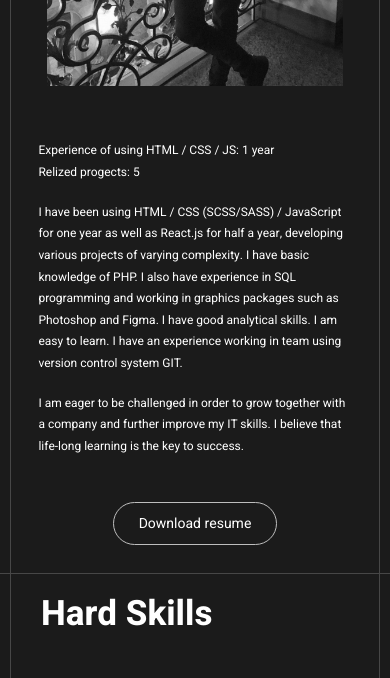
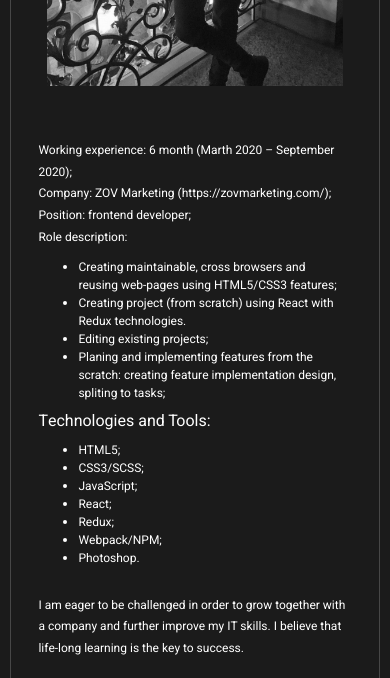
Before and after one commit to Daniil-Maksimovich/Site_resume, a plain HTML site: page index.html in a window 390 px wide. Shown: the part 1130-1808 px from the top of the page. Drawn offline with nearby package versions, Linux system fonts and the light colour scheme.

Commit message:
new resume

```diff
--- a/index.html
+++ b/index.html
@@ -88,30 +88,49 @@
     <section class="about">
         <div class="container">
             <div class="about__img" data-aos="fade-right">
-                <img src="./img/about.png" alt="Daniil">
-            </div>
-            <div class="about__content">
-                <h2 class="heading">About me</h2> <br />
+                <img src="./img/about.png" alt="Daniil"></div>
+                <div class="about__content">
+                    <h2 class="heading">About me</h2>
+                    <br/>
                 <div class="about__img" data-aos="fade-right">
-                    <img src="./img/about.png" alt="Daniil">
+                    <img src="./img/about.png" alt="Daniil"></div>
+                    <div class="about__content__info">
+                        <p>
+                        Working experience: 6 month (Marth 2020 – September 2020);<br>
+                        Company: ZOV Marketing (<a href="https://zovmarketing.com/" target="_blank">https://zovmarketing.com/</a>);<br>
+                        Position: frontend developer;<br>
+                        Role description:
+                            <ul>
+                                <li>Creating maintainable, cross browsers and reusing web-pages using HTML5/CSS3
+                                features;</li>
+                                <li>Creating project (from scratch) using React with Redux technologies.</li>
+                                <li>Editing existing projects;</li>
+                                <li>Planing and implementing features from the scratch: creating feature
+                                            implementation design, spliting to tasks;</li>
+                            </ul>
+                        Technologies and Tools:
+                            <ul>
+                                <li>HTML5;</li>
+                                <li>CSS3/SCSS;</li>
+                                <li>JavaScript;</li>
+                                <li>React;</li>
+                                <li>Redux;</li>
+                                <li>Webpack/NPM;</li>
+                                <li>Photoshop.</li>
+                            </ul>
+                    </p>
+                    <br/>
+                    <p>
+                        I am eager to be challenged in order to grow together with a company and further
+                        improve my IT skills. I believe that life-long learning is the key to success.
+                    </p><br/>
+                    <br/>
                 </div>
-                <div class="about__content__info">
-                    <p>Experience of using HTML / CSS / JS: 1 year</p>
-                    <p>Relized progects: 5</p> <br />
-                    <p>
-                        I have been using HTML / CSS (SCSS/SASS) / JavaScript for one year as well as React.js for half a year, developing
-                        various projects of varying complexity. I have basic knowledge of PHP. I also have experience in SQL programming and
-                        working in graphics packages such as Photoshop and Figma. I have good analytical skills. I am easy to learn. I have
-                        an
-                        experience working in team using version control system GIT.
-                    </p> <br />
-                    <p>
-                        I am eager to be challenged in order to grow together with a company and further improve my IT skills. I believe
-                        that
-                        life-long learning is the key to success.
-                    </p><br /> <br />
-                </div>
-                <a class="resume-button" href="./Daniil Maksimovich.pdf" target="_blank" download>Download resume</a>
+                <a
+                class="resume-button"
+                href="./Daniil Maksimovich.pdf"
+                target="_blank"
+                download="download">Download resume</a>
             </div>
         </div>
     </section>
--- a/styles/styles.css
+++ b/styles/styles.css
@@ -161,6 +161,11 @@ button:hover {
   cursor: pointer;
   border-radius: 50%;
   background-color: #bebebe;
+}
+
+.burger-menu__button:hover {
+  transition: all .2s linear;
+  filter: brightness(0.8);
 }
 
 .burger-menu__lines,
@@ -363,7 +368,10 @@ button:hover {
   width: 50%;
   padding: 60px 0;
 }
-
+.about ul{
+  padding: 10px;
+  margin-left: 30px;
+}
 .about__img h2,
 .about__content h2 {
   padding-bottom: 5px;
@@ -776,7 +784,8 @@ button:hover {
   .about__content h2 {
     font-size: 30px;
   }
-  .about__content p {
+  .about__content p,
+  .about__content ul li {
     font-size: 15px;
   }
   .about__img img {
@@ -999,7 +1008,8 @@ button:hover {
   .about__content h2 {
     font-size: 30px;
   }
-  .about__content p {
+  .about__content p,
+  .about__content ul li  {
     font-size: 12px;
   }
   .about__content > .about__img img {
```
